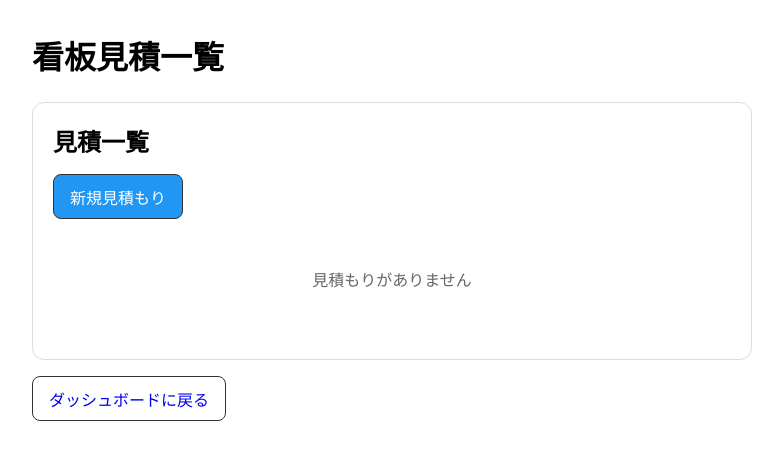
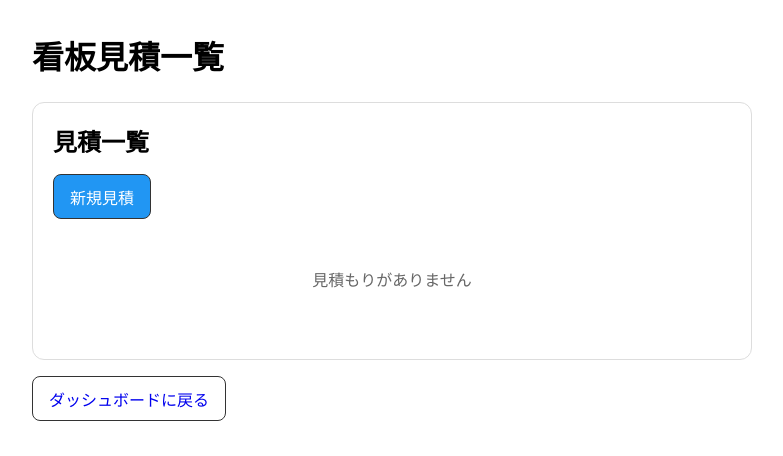
Before and after one commit to system-asayama/signboard-creation-app, a Flask app: page /signboard/ in a window 1280 px wide. Shown: the top 456 px of the page, without its empty margins (248-1031 px from the left). Run offline with Flask 3, Linux system fonts and the light colour scheme; the visitor is signed in with stand-in values (Sample User, id 1); data that the repository does not hold is empty; some libraries are stand-ins or nearby versions.

Commit message:
新規見積もりを新規見積に変更

```diff
--- a/app/templates/signboard_estimates.html
+++ b/app/templates/signboard_estimates.html
@@ -109,7 +109,7 @@
     {% if session.get('role') == 'tenant_admin' %}
     <a href="{{ url_for('signboard.materials') }}" class="btn">材質一覧</a>
     {% endif %}
-    <a href="{{ url_for('signboard.estimate_new') }}" class="btn" style="background: #2196F3; color: white;">新規見積もり</a>
+    <a href="{{ url_for('signboard.estimate_new') }}" class="btn" style="background: #2196F3; color: white;">新規見積</a>
   </div>
 
   {% if estimates %}
```
